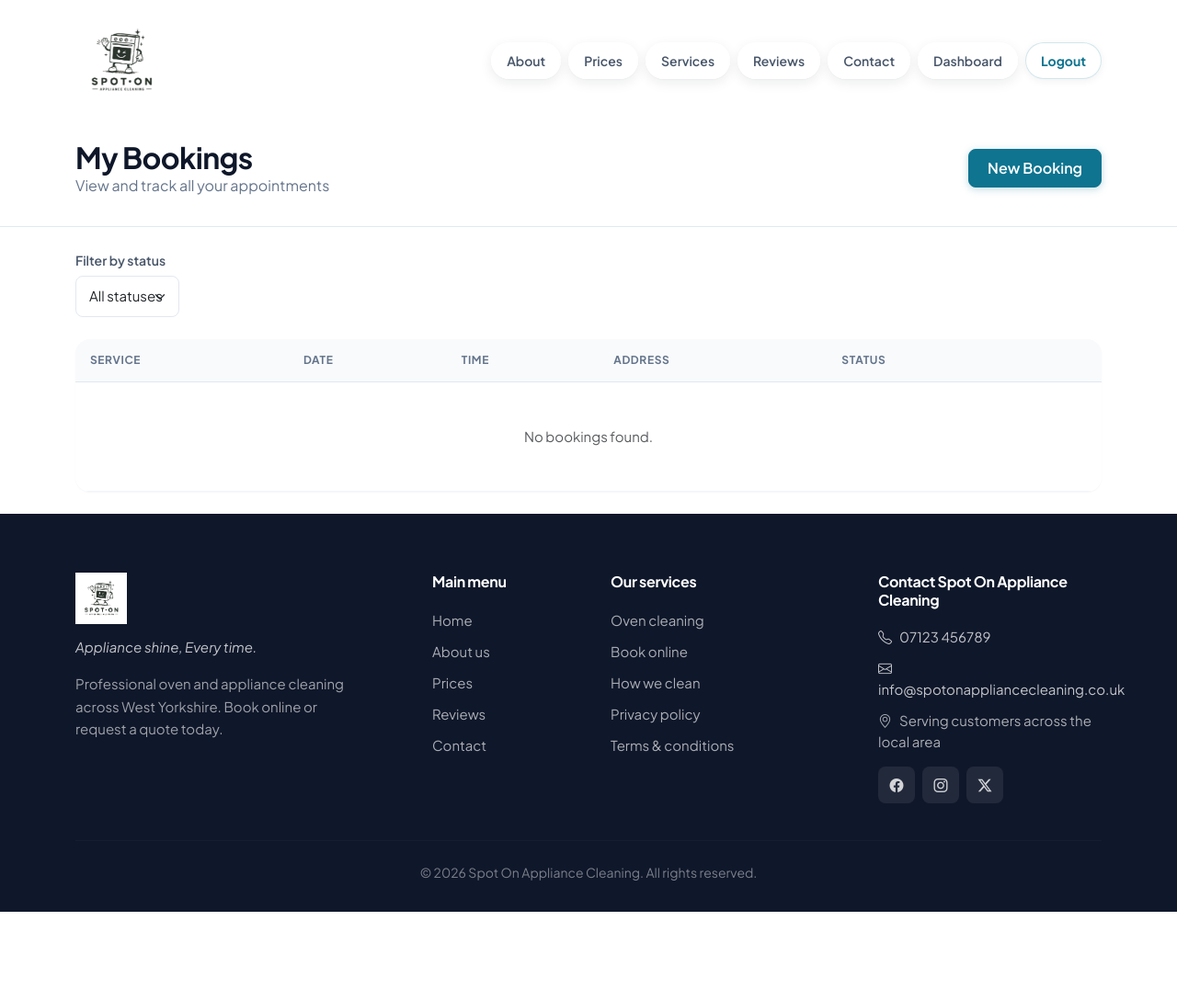
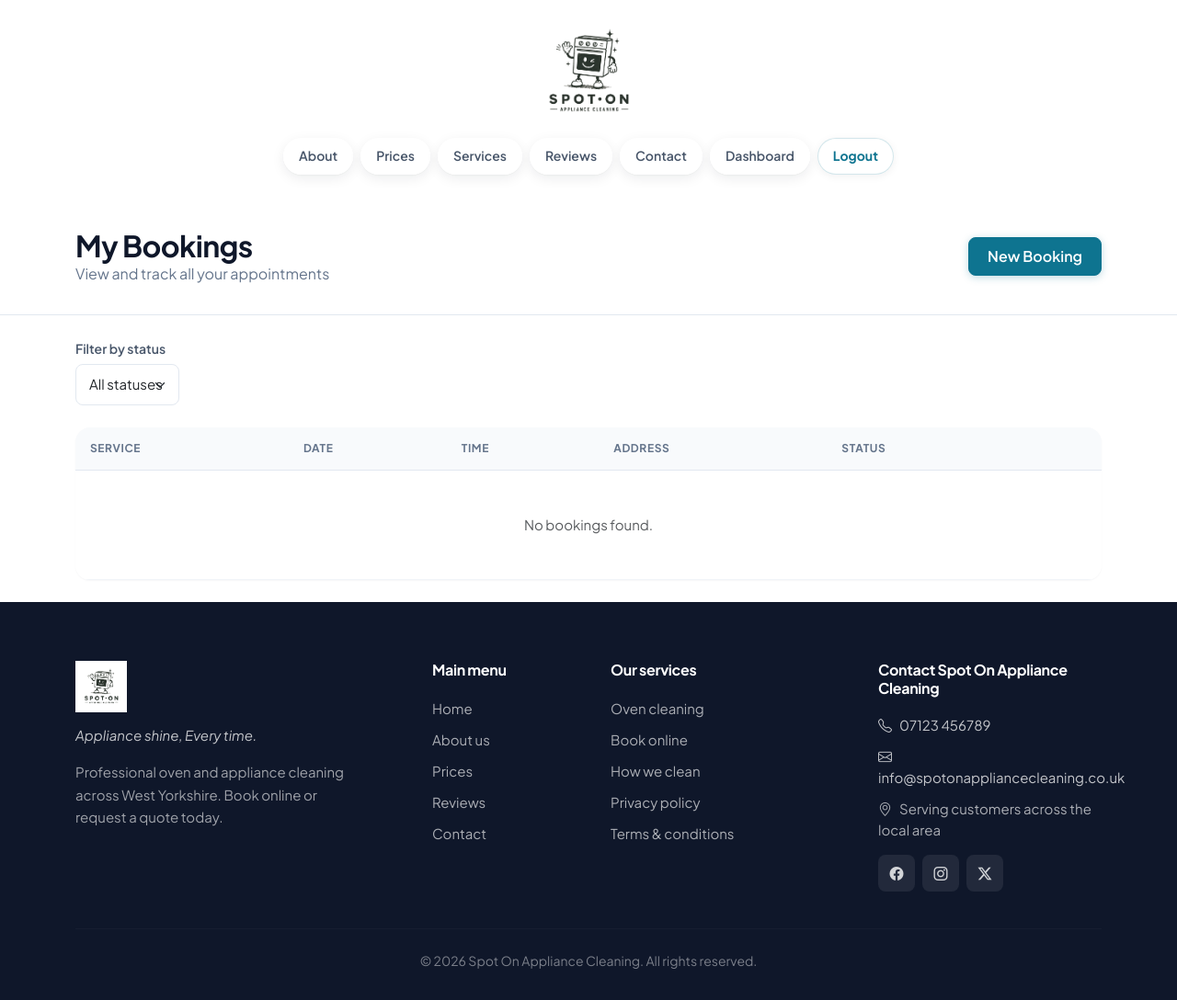
Before and after one commit to pcmodder2001/spotoncleaning, a Django app: page /accounts/bookings/ in a window 1280 px wide. Shown: the whole page at 92% size. Before the commit the page ends 992 px from the top, so only its background shows below. Run offline with Django 5.2, Linux system fonts and the light colour scheme; the visitor is signed in with stand-in values (Sample User, id 1); data that the repository does not hold is empty; some libraries are stand-ins or nearby versions.

Commit message:
Deploy 2026-06-28 20:45

```diff
--- a/static/css/style.css
+++ b/static/css/style.css
@@ -31,7 +31,8 @@
     --shadow-lg: 0 12px 40px rgba(15, 23, 42, 0.12);
     --nav-height: 64px;
     --topbar-height: 40px;
-    --nav-offset: 7.5rem;
+    --nav-offset: 8.5rem;
+    --nav-offset-lg: 13.5rem;
     --nav-offset-home: calc(var(--nav-offset) + var(--topbar-height));
     --transition: 0.2s ease;
 }
@@ -150,7 +151,7 @@ a {
 .site-navbar {
     height: auto;
     min-height: var(--nav-height);
-    padding: 1rem 0;
+    padding: 0.75rem 0 1rem;
     background: transparent !important;
     border: none;
     box-shadow: none;
@@ -159,6 +160,102 @@ a {
     pointer-events: none;
 }
 
+.site-navbar-shell {
+    width: 100%;
+    pointer-events: auto;
+}
+
+.site-navbar-brand-row {
+    display: flex;
+    align-items: center;
+    justify-content: center;
+    position: relative;
+    width: 100%;
+    min-height: 4.5rem;
+    transition:
+        min-height 0.3s ease,
+        margin 0.3s ease,
+        opacity 0.25s ease;
+}
+
+.site-navbar-brand-center {
+    display: flex;
+    justify-content: center;
+    align-items: center;
+    flex: 1;
+    transition:
+        opacity 0.25s ease,
+        max-height 0.35s ease,
+        transform 0.3s ease;
+    max-height: 160px;
+    overflow: hidden;
+}
+
+.site-navbar-brand-center .navbar-brand {
+    margin: 0;
+    padding: 0;
+}
+
+.site-navbar-toggler-spacer {
+    width: 2.75rem;
+    flex-shrink: 0;
+}
+
+.site-navbar--centered .site-navbar-toggler {
+    position: absolute;
+    left: 0;
+    top: 50%;
+    transform: translateY(-50%);
+    z-index: 2;
+}
+
+/* Compact header after scroll — logo hidden, solid bar for nav links */
+.site-navbar--centered.site-navbar--scrolled {
+    padding: 0.45rem 0 0.65rem;
+    background: rgba(255, 255, 255, 0.94) !important;
+    backdrop-filter: blur(14px) saturate(160%);
+    -webkit-backdrop-filter: blur(14px) saturate(160%);
+    border-bottom: 1px solid rgba(226, 232, 240, 0.9);
+    box-shadow: 0 8px 24px rgba(15, 23, 42, 0.08);
+}
+
+.site-navbar--centered.site-navbar--scrolled .site-navbar-brand-center {
+    max-height: 0;
+    opacity: 0;
+    transform: translateY(-12px);
+    pointer-events: none;
+    flex: 0;
+}
+
+.site-navbar--centered.site-navbar--scrolled .site-navbar-brand-row {
+    min-height: 0;
+    margin: 0;
+}
+
+@media (min-width: 992px) {
+    .site-navbar--centered.site-navbar--scrolled .site-navbar-brand-row {
+        display: none;
+    }
+
+    .site-navbar--centered.site-navbar--scrolled {
+        padding: 0.55rem 0 0.75rem;
+    }
+}
+
+@media (max-width: 991.98px) {
+    .site-navbar--centered.site-navbar--scrolled .site-navbar-brand-row {
+        min-height: 2.5rem;
+    }
+
+    .site-navbar--centered.site-navbar--scrolled .site-navbar-toggler-spacer {
+        display: none;
+    }
+
+    .site-navbar--centered.site-navbar--scrolled .site-nav-float {
+        margin-top: 0.35rem;
+    }
+}
+
 .site-navbar .container,
 .site-navbar .navbar-brand,
 .site-navbar .navbar-toggler,
@@ -169,12 +266,13 @@ a {
 
 .site-navbar .navbar-brand {
     padding: 0;
-    margin-right: 0.75rem;
+    margin-right: 0;
 }
 
 .site-nav-float {
     display: flex;
     align-items: center;
+    justify-content: center;
     background: transparent;
     backdrop-filter: none;
     -webkit-backdrop-filter: none;
@@ -182,12 +280,13 @@ a {
     border-radius: 0;
     padding: 0;
     box-shadow: none;
+    width: 100%;
 }
 
 .site-navbar .navbar-nav {
     gap: 0.5rem;
     flex-wrap: wrap;
-    justify-content: flex-end;
+    justify-content: center;
 }
 
 .site-navbar .nav-link {
@@ -282,7 +381,11 @@ a {
 
 @media (max-width: 991.98px) {
     .site-navbar {
-        padding: 0.75rem 0;
+        padding: 0.65rem 0 0.75rem;
+    }
+
+    .site-navbar-brand-row {
+        min-height: 4rem;
     }
 
     .site-nav-float {
@@ -298,6 +401,23 @@ a {
     .site-navbar .nav-link {
         text-align: center;
         width: 100%;
+    }
+}
+
+@media (min-width: 992px) {
+    .site-navbar--centered {
+        padding-bottom: 1.15rem;
+    }
+
+    .site-navbar--centered .site-navbar-brand-row {
+        min-height: 5.5rem;
+        margin-bottom: 0.35rem;
+    }
+
+    .site-navbar--centered .navbar-collapse {
+        display: block !important;
+        height: auto !important;
+        visibility: visible !important;
     }
 }
 
@@ -325,34 +445,40 @@ a {
     object-fit: contain;
 }
 
-/* Header logo — larger than footer/panel variants */
+/* Header logo — centered, prominent */
 .site-navbar .navbar-brand.site-brand--nav {
     flex-shrink: 0;
-    margin-right: 1rem;
+    margin: 0 auto;
+    display: flex;
+    justify-content: center;
+}
+
+.site-navbar .site-brand--nav {
+    justify-content: center;
 }
 
 .site-navbar .site-brand-logo--nav {
-    height: 76px;
+    height: 88px;
     width: auto;
-    max-width: min(42vw, 220px);
-    min-height: 76px;
+    max-width: min(72vw, 280px);
+    min-height: 88px;
     display: block;
     object-fit: contain;
 }
 
 @media (min-width: 768px) {
     .site-navbar .site-brand-logo--nav {
-        height: 88px;
-        max-width: 260px;
-        min-height: 88px;
+        height: 112px;
+        max-width: 320px;
+        min-height: 112px;
     }
 }
 
 @media (min-width: 992px) {
     .site-navbar .site-brand-logo--nav {
-        height: 100px;
-        max-width: 280px;
-        min-height: 100px;
+        height: 132px;
+        max-width: 380px;
+        min-height: 132px;
     }
 }
 
@@ -2276,6 +2402,17 @@ body:not(.site-home) .site-navbar {
 
     body.site-home .hero-section {
         padding-top: calc(var(--nav-offset-home) + 0.5rem);
+    }
+}
+
+@media (min-width: 992px) {
+    :root {
+        --nav-offset: var(--nav-offset-lg);
+        --nav-offset-home: calc(var(--nav-offset-lg) + var(--topbar-height));
+    }
+
+    body.site-home .hero-section {
+        padding-top: calc(var(--nav-offset-home) + 0.75rem);
     }
 }
 
--- a/static/js/main.js
+++ b/static/js/main.js
@@ -2,7 +2,32 @@ document.addEventListener('DOMContentLoaded', function () {
     initTestimonialSlider();
     initSmoothScroll();
     initHeroComparison();
+    initNavbarScroll();
 });
+
+function initNavbarScroll() {
+    const navbar = document.querySelector('.site-navbar--centered');
+    if (!navbar) return;
+
+    const scrollThreshold = 48;
+    let ticking = false;
+
+    function updateNavbar() {
+        const scrolled = window.scrollY > scrollThreshold;
+        navbar.classList.toggle('site-navbar--scrolled', scrolled);
+        document.body.classList.toggle('site-navbar-scrolled', scrolled);
+        ticking = false;
+    }
+
+    window.addEventListener('scroll', function () {
+        if (!ticking) {
+            window.requestAnimationFrame(updateNavbar);
+            ticking = true;
+        }
+    }, { passive: true });
+
+    updateNavbar();
+}
 
 function initSmoothScroll() {
     document.querySelectorAll('a[href^="#"]').forEach(function (anchor) {
--- a/templates/base.html
+++ b/templates/base.html
@@ -20,15 +20,21 @@
 <body class="{% block body_class %}{% endblock %}">
     {% block site_topbar %}{% endblock %}
 
-    <nav class="navbar navbar-expand-lg fixed-top site-navbar site-navbar--blend">
+    <nav class="navbar navbar-expand-lg fixed-top site-navbar site-navbar--blend site-navbar--centered">
         <div class="container">
-            {% include 'includes/site_brand.html' with brand_class='navbar-brand site-brand--nav' logo_variant='nav' %}
-            <button class="navbar-toggler site-navbar-toggler" type="button" data-bs-toggle="collapse" data-bs-target="#navbarNav" aria-label="Toggle navigation">
-                <span class="navbar-toggler-icon"></span>
-            </button>
-            <div class="collapse navbar-collapse" id="navbarNav">
-                <div class="site-nav-float ms-lg-auto">
-                    <ul class="navbar-nav align-items-lg-center">
+            <div class="site-navbar-shell">
+                <div class="site-navbar-brand-row">
+                    <button class="navbar-toggler site-navbar-toggler d-lg-none" type="button" data-bs-toggle="collapse" data-bs-target="#navbarNav" aria-label="Toggle navigation">
+                        <span class="navbar-toggler-icon"></span>
+                    </button>
+                    <div class="site-navbar-brand-center">
+                        {% include 'includes/site_brand.html' with brand_class='navbar-brand site-brand--nav' logo_variant='nav' %}
+                    </div>
+                    <div class="site-navbar-toggler-spacer d-lg-none" aria-hidden="true"></div>
+                </div>
+                <div class="collapse navbar-collapse" id="navbarNav">
+                    <div class="site-nav-float">
+                        <ul class="navbar-nav align-items-lg-center">
                         <li class="nav-item"><a class="nav-link" href="{% url 'website:home' %}#about">About</a></li>
                         <li class="nav-item"><a class="nav-link" href="{% url 'website:home' %}#services">Prices</a></li>
                         <li class="nav-item"><a class="nav-link" href="{% url 'website:home' %}#services">Services</a></li>
@@ -54,7 +60,8 @@
                                 <a class="nav-link nav-link-action nav-link-action--primary" href="{% url 'bookings:create' %}">Book now</a>
                             </li>
                         {% endif %}
-                    </ul>
+                        </ul>
+                    </div>
                 </div>
             </div>
         </div>
--- a/templates/includes/site_brand.html
+++ b/templates/includes/site_brand.html
@@ -4,7 +4,7 @@
         src="{% static_v 'img/logo.png' %}"
         alt="{{ SITE_NAME }}"
         class="site-brand-logo{% if logo_variant == 'nav' %} site-brand-logo--nav{% endif %}"
-        width="{% if logo_variant == 'nav' %}100{% else %}68{% endif %}"
-        height="{% if logo_variant == 'nav' %}100{% else %}68{% endif %}"
+        width="{% if logo_variant == 'nav' %}140{% else %}68{% endif %}"
+        height="{% if logo_variant == 'nav' %}140{% else %}68{% endif %}"
     >
 </a>
```
